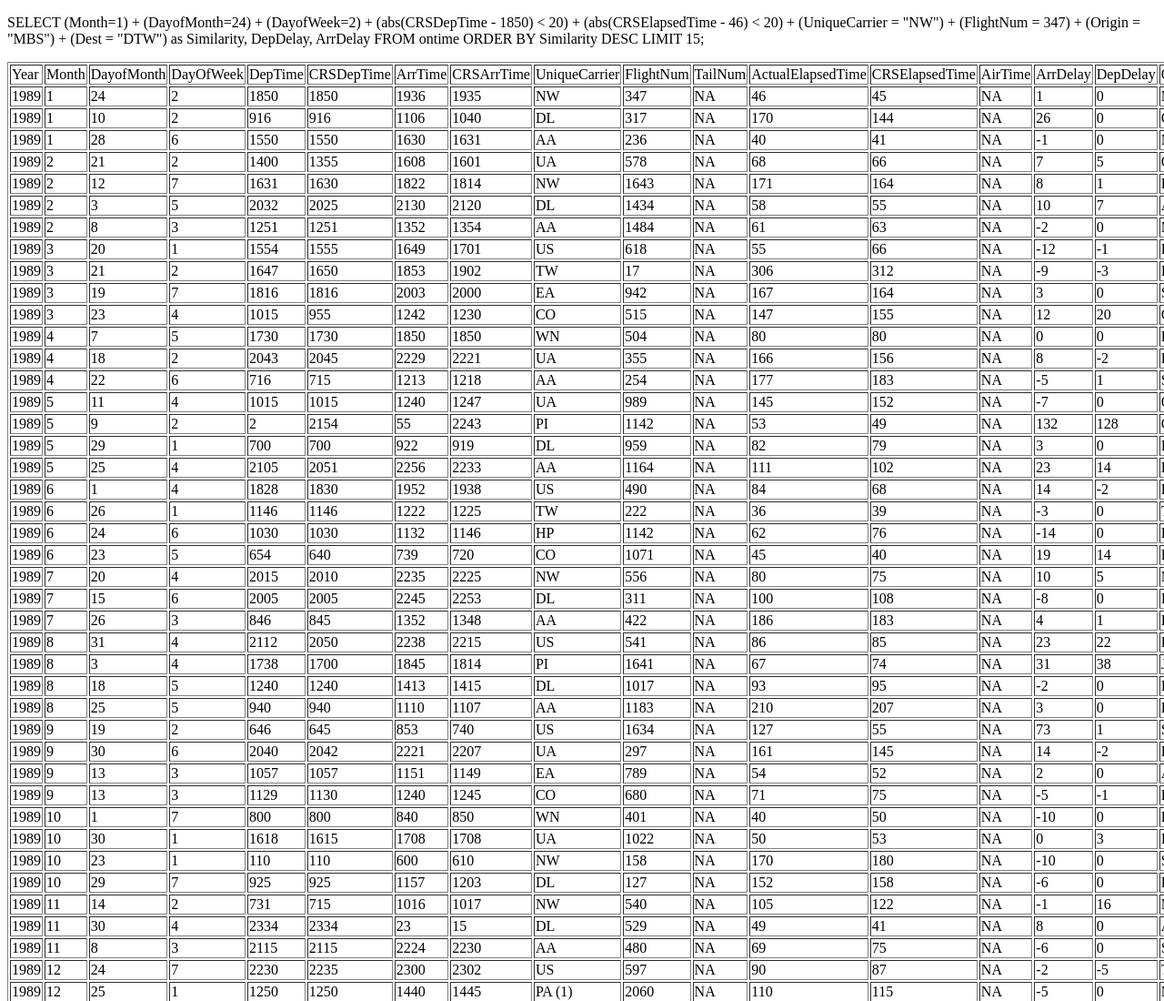
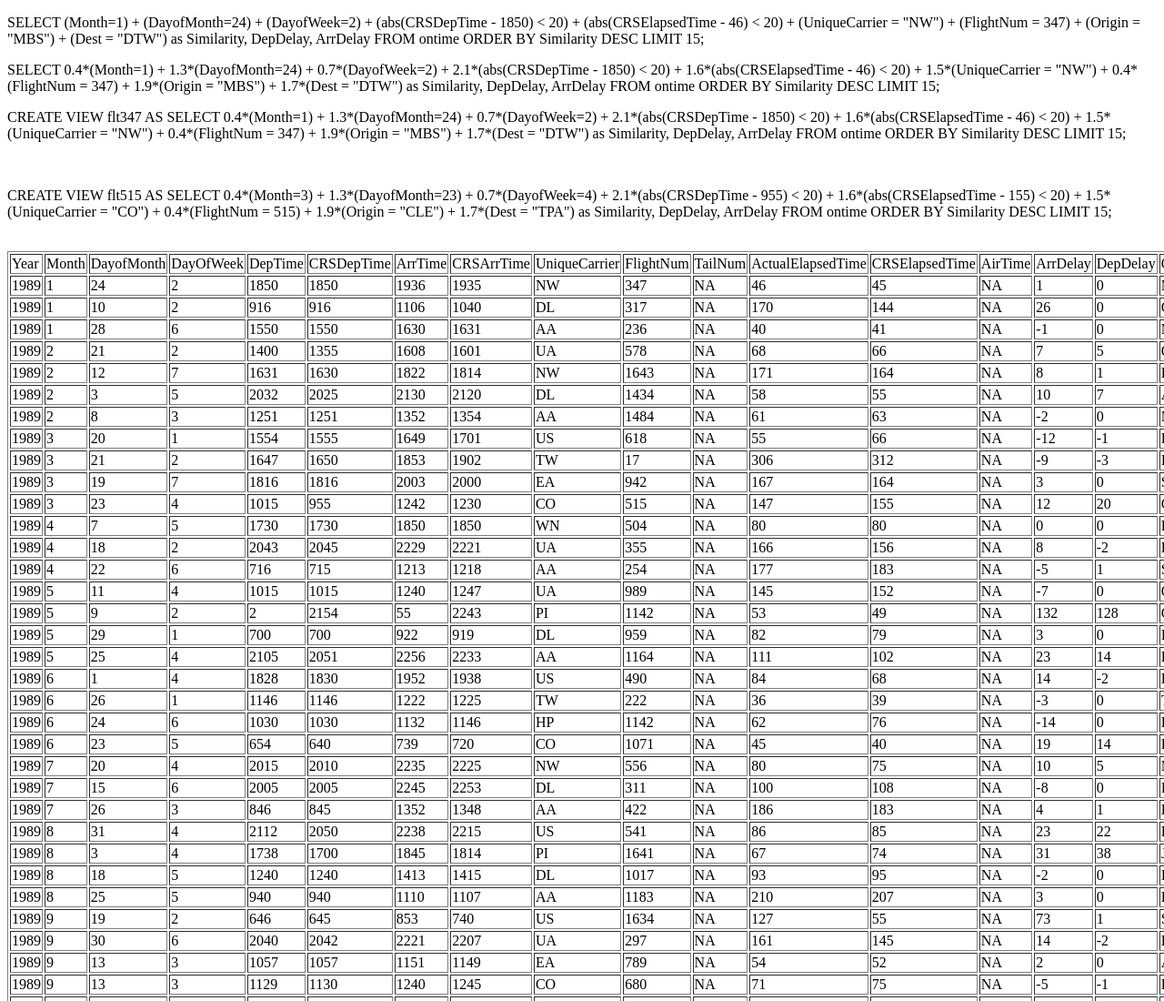
Before and after one commit to Chuphay/chuphay.github.io, a plain HTML site: page knn.html in a window 1280 px wide. Shown: the top 1100 px of the page at 91% size. Drawn offline with Linux system fonts and the light colour scheme.

Commit message:
Update knn.html

```diff
--- a/knn.html
+++ b/knn.html
@@ -16,6 +16,25 @@ as Similarity, DepDelay, ArrDelay FROM ontime ORDER BY Similarity DESC LIMIT 15;
 
 
   </p>
+  <p>
+    SELECT 0.4*(Month=1) + 1.3*(DayofMonth=24) + 0.7*(DayofWeek=2) +
+2.1*(abs(CRSDepTime - 1850) < 20) + 1.6*(abs(CRSElapsedTime - 46) < 20) +
+1.5*(UniqueCarrier = "NW") + 0.4*(FlightNum = 347) + 1.9*(Origin = "MBS") + 1.7*(Dest = "DTW")
+as Similarity, DepDelay, ArrDelay FROM ontime ORDER BY Similarity DESC LIMIT 15;
+  </p>
+  <p>
+    CREATE VIEW flt347 AS SELECT 0.4*(Month=1) + 1.3*(DayofMonth=24) + 0.7*(DayofWeek=2) +
+2.1*(abs(CRSDepTime - 1850) < 20) + 1.6*(abs(CRSElapsedTime - 46) < 20) +
+1.5*(UniqueCarrier = "NW") + 0.4*(FlightNum = 347) + 1.9*(Origin = "MBS") + 1.7*(Dest = "DTW")
+as Similarity, DepDelay, ArrDelay FROM ontime ORDER BY Similarity DESC LIMIT 15;
+  </p><br>
+  <p>
+    CREATE VIEW flt515 AS SELECT 0.4*(Month=3) + 1.3*(DayofMonth=23) + 0.7*(DayofWeek=4) +
+2.1*(abs(CRSDepTime - 955) < 20) + 1.6*(abs(CRSElapsedTime - 155) < 20) +
+1.5*(UniqueCarrier = "CO") + 0.4*(FlightNum = 515) + 1.9*(Origin = "CLE") + 1.7*(Dest = "TPA")
+as Similarity, DepDelay, ArrDelay FROM ontime ORDER BY Similarity DESC LIMIT 15;
+
+  </p><br>
 
 
 
```
